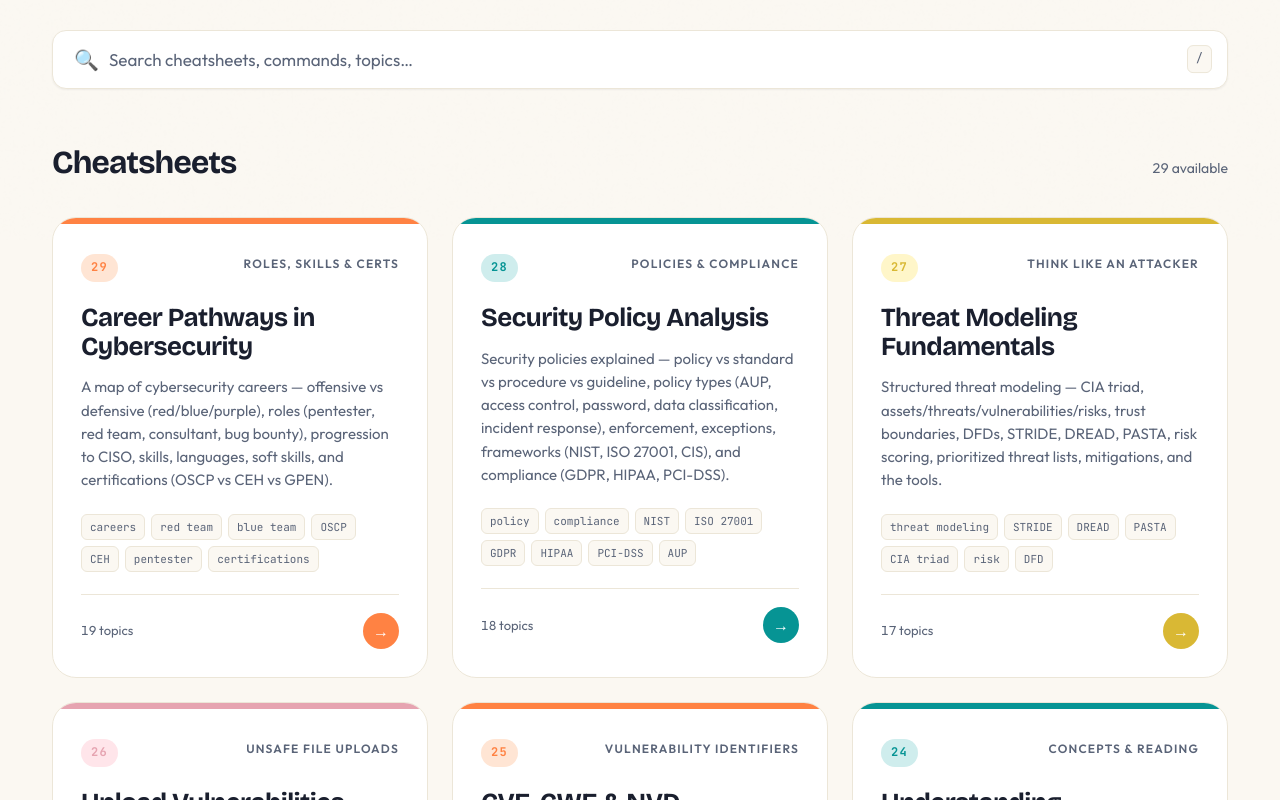
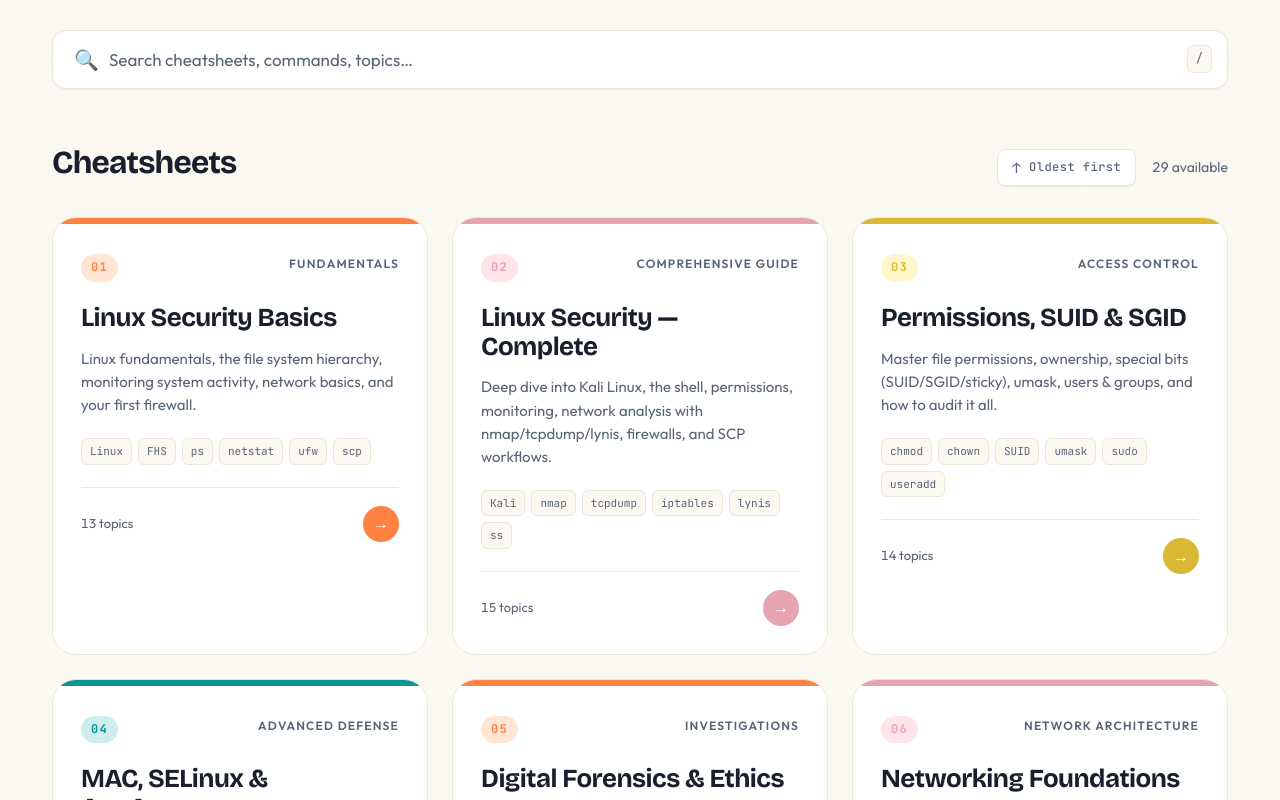
Before and after one commit to nishtman-k/cyber-study-hub, a Next.js app: page / in a window 1280 px wide. Shown: the part 560-1360 px from the top of the page. Built offline with nearby package versions, Linux system fonts and the light colour scheme.

Commit message:
styling fixes, and added a filter to the cards

```diff
--- a/app/(public)/page.tsx
+++ b/app/(public)/page.tsx
@@ -1,4 +1,4 @@
-import { CHEATSHEETS_SORTED } from '@/data/cheatsheets';
+import { CHEATSHEETS } from '@/data/cheatsheets';
 import { getCheatsheetMarkdown } from '@/lib/markdown';
 import Hero from '@/components/Hero';
 import CardGrid from '@/components/CardGrid';
@@ -10,7 +10,7 @@ import CardGrid from '@/components/CardGrid';
  */
 export default function HomePage() {
   const searchIndex: Record<string, string> = {};
-  for (const sheet of CHEATSHEETS_SORTED) {
+  for (const sheet of CHEATSHEETS) {
     const body = getCheatsheetMarkdown(sheet.id);
     searchIndex[sheet.id] = [
       sheet.title,
@@ -26,7 +26,7 @@ export default function HomePage() {
   return (
     <main className="home-view" id="homeView">
       <Hero />
-      <CardGrid cheatsheets={CHEATSHEETS_SORTED} searchIndex={searchIndex} />
+      <CardGrid cheatsheets={CHEATSHEETS} searchIndex={searchIndex} />
       <footer className="home-footer">
         <span>
           By Nishtman - Built for learning. <span className="heart">♥</span>
--- a/app/globals.css
+++ b/app/globals.css
@@ -164,9 +164,20 @@ a { color: inherit; text-decoration: none; }
   font-family: var(--font-mono); font-size: 12px; color: var(--text-muted);
   padding: 3px 8px; background: var(--bg); border: 1px solid var(--border); border-radius: 6px;
 }
-.section-title { display: flex; align-items: baseline; justify-content: space-between; margin-bottom: 28px; gap: 24px; }
+.section-title { display: flex; align-items: baseline; justify-content: space-between; margin-bottom: 28px; gap: 24px; flex-wrap: wrap; }
 .section-title h2 { font-family: var(--font-display); font-weight: 700; font-size: 32px; margin: 0; letter-spacing: -0.025em; }
 .section-title .meta { font-size: 14px; color: var(--text-muted); font-variant-numeric: tabular-nums; }
+.section-controls { display: flex; align-items: center; gap: 16px; }
+.sort-btn {
+  display: inline-flex; align-items: center; gap: 8px;
+  padding: 8px 14px; border-radius: var(--radius-sm);
+  font-family: var(--font-mono); font-size: 12px; font-weight: 500;
+  letter-spacing: 0.04em; color: var(--text-muted);
+  background: var(--bg-elev); border: 1px solid var(--border);
+  box-shadow: var(--shadow-sm); transition: all 0.2s ease;
+}
+.sort-btn:hover { border-color: var(--teal); color: var(--teal); background: var(--teal-soft); }
+.sort-btn-arrow { font-size: 14px; font-weight: 700; line-height: 1; }
 .cards-grid { display: grid; grid-template-columns: repeat(auto-fill, minmax(310px, 1fr)); gap: 24px; }
 .card {
   display: block; position: relative; background: var(--bg-elev);
--- a/components/CardGrid.tsx
+++ b/components/CardGrid.tsx
@@ -9,8 +9,11 @@ import Card from './Card';
  *
  * Filtering matches the original hub: title, subtitle, description, tags AND
  * the full Markdown body (provided as a prebuilt lowercased `searchIndex`).
- * Keyboard: `/` focuses search, `Esc` clears it.
+ * Cards can be sorted by sheet number, ascending (01 first, the default) or
+ * descending. Keyboard: `/` focuses search, `Esc` clears it.
  */
+type SortDir = 'asc' | 'desc';
+
 export default function CardGrid({
   cheatsheets,
   searchIndex,
@@ -19,13 +22,19 @@ export default function CardGrid({
   searchIndex: Record<string, string>;
 }) {
   const [query, setQuery] = useState('');
+  const [sortDir, setSortDir] = useState<SortDir>('asc');
   const inputRef = useRef<HTMLInputElement>(null);
 
   const q = query.trim().toLowerCase();
   const visible = useMemo(() => {
-    if (!q) return cheatsheets;
-    return cheatsheets.filter((c) => (searchIndex[c.id] ?? '').includes(q));
-  }, [q, cheatsheets, searchIndex]);
+    const filtered = q
+      ? cheatsheets.filter((c) => (searchIndex[c.id] ?? '').includes(q))
+      : cheatsheets;
+    return [...filtered].sort((a, b) => {
+      const diff = Number(a.icon) - Number(b.icon);
+      return sortDir === 'asc' ? diff : -diff;
+    });
+  }, [q, sortDir, cheatsheets, searchIndex]);
 
   useEffect(() => {
     function onKeyDown(e: KeyboardEvent) {
@@ -73,9 +82,24 @@ export default function CardGrid({
 
       <div className="section-title">
         <h2>Cheatsheets</h2>
-        <span className="meta" id="visibleCount">
-          {countText}
-        </span>
+        <div className="section-controls">
+          <button
+            type="button"
+            className="sort-btn"
+            onClick={() => setSortDir((d) => (d === 'asc' ? 'desc' : 'asc'))}
+            aria-label={`Sort by sheet number, currently ${
+              sortDir === 'asc' ? 'oldest first' : 'newest first'
+            }. Click to reverse.`}
+          >
+            <span className="sort-btn-arrow" aria-hidden="true">
+              {sortDir === 'asc' ? '↑' : '↓'}
+            </span>
+            {sortDir === 'asc' ? 'Oldest first' : 'Newest first'}
+          </button>
+          <span className="meta" id="visibleCount">
+            {countText}
+          </span>
+        </div>
       </div>
 
       <div className="cards-grid" id="cardsGrid">
--- a/components/Hero.tsx
+++ b/components/Hero.tsx
@@ -15,7 +15,7 @@ export default function Hero() {
         <h1>
           Learn Linux
           <br />
-          security, <span className="accent">deliciously</span>.
+          security, <span className="accent">deliciously </span>.
         </h1>
         <p>
           A friendly, hands-on collection of cheatsheets for cybersecurity
```
Also changed, not shown: types/css.d.ts (added, +7 -0 lines).
